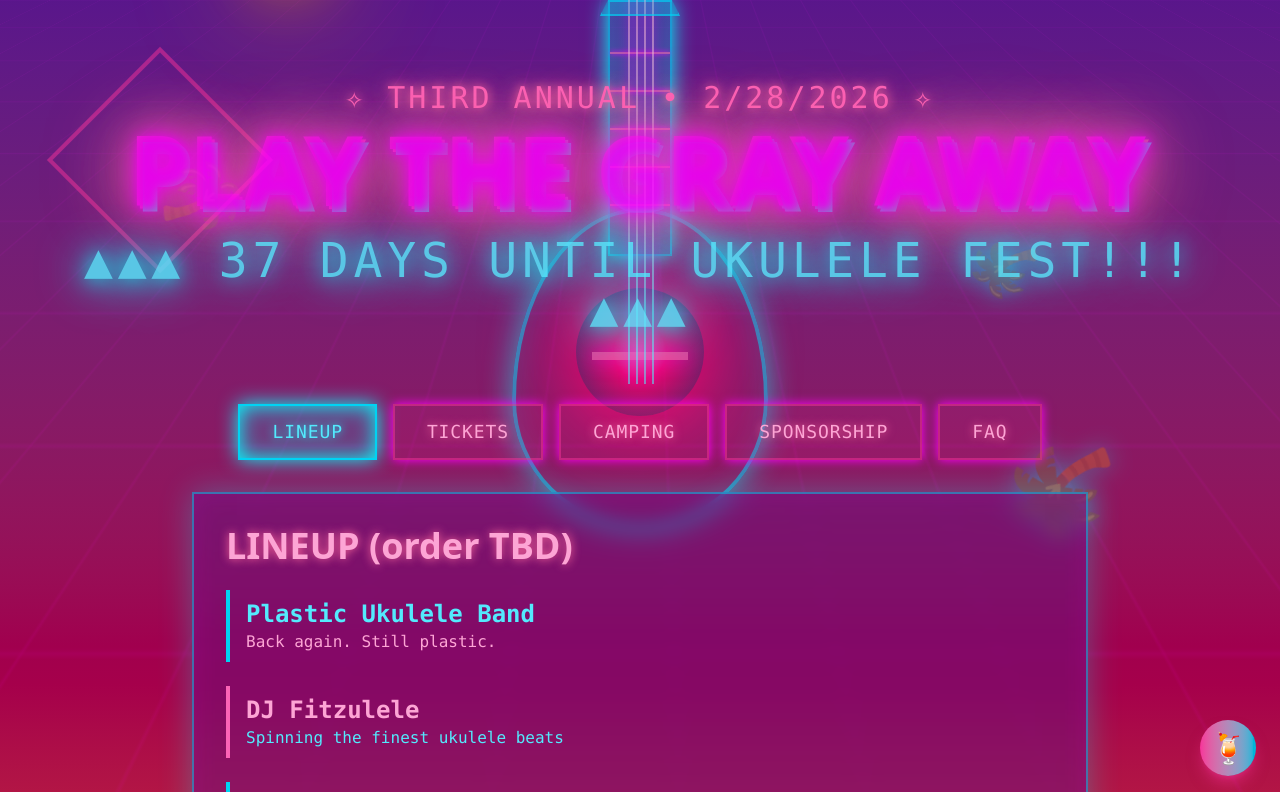
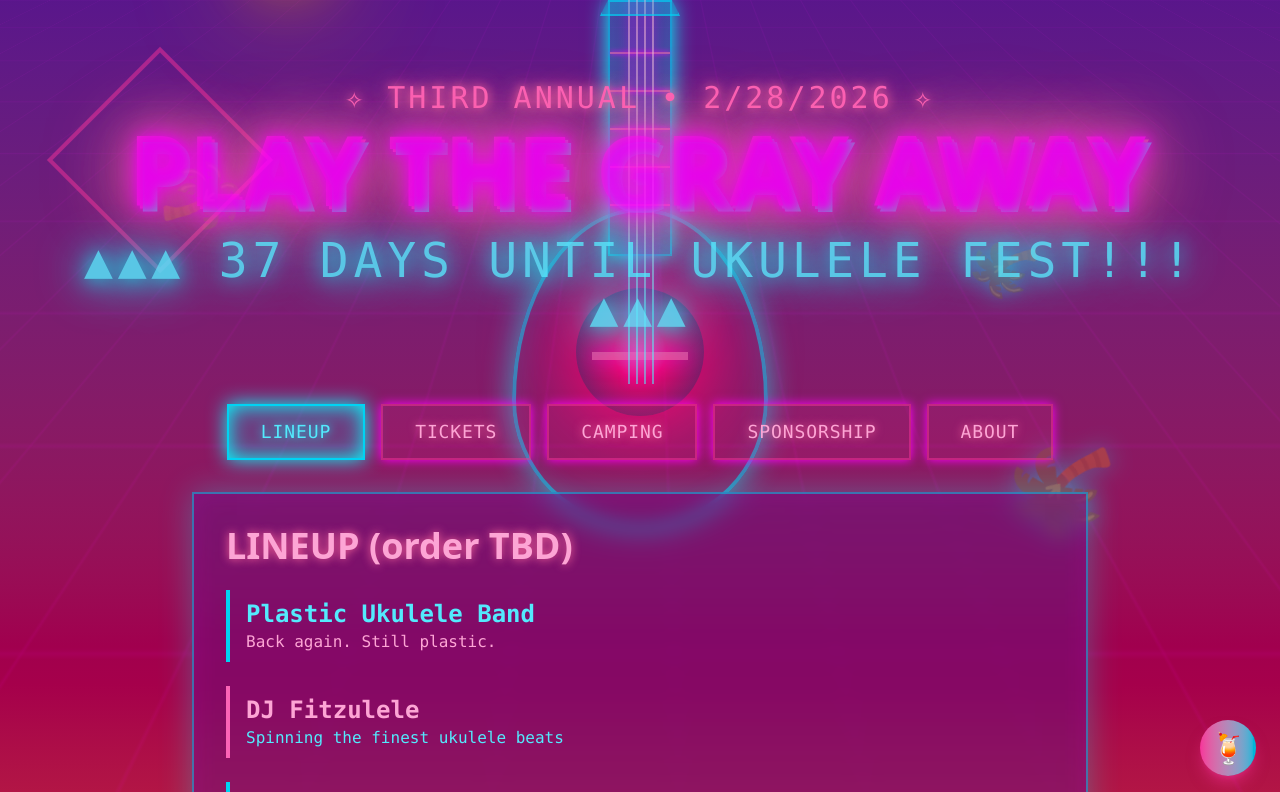
Before and after one commit to eflynch/ukulele-fest, a React (Vite) app: page / in a window 1280 px wide. Shown: the top 792 px of the page. Built offline with nearby package versions, Linux system fonts and the light colour scheme.

Commit message:
Add history

```diff
--- a/src/App.tsx
+++ b/src/App.tsx
@@ -7,7 +7,7 @@ import CocktailChat from './CocktailChat'
 import { lineupArtists } from './lineupData'
 import { faqItems } from './faqData'
 
-type Tab = 'lineup' | 'tickets' | 'camping' | 'sponsorship' | 'faq'
+type Tab = 'lineup' | 'tickets' | 'camping' | 'sponsorship' | 'about'
 
 interface FlyingElement {
   id: number
@@ -635,7 +635,7 @@ function App() {
           {/* Tabs */}
           <div className="w-full max-w-4xl mb-8 pointer-events-auto">
             <div className="flex gap-4 justify-center flex-wrap">
-              {(['lineup', 'tickets', 'camping', 'sponsorship', 'faq'] as const).map((tab) => (
+              {(['lineup', 'tickets', 'camping', 'sponsorship', 'about'] as const).map((tab) => (
                 <button
                   key={tab}
                   onClick={() => setActiveTab(tab)}
@@ -805,10 +805,10 @@ function App() {
                 </div>
               )}
 
-              {activeTab === 'faq' && (
+              {activeTab === 'about' && (
                 <div className="text-cyan-300">
                   <h2 className="text-4xl font-bold mb-6 text-pink-300" style={{ textShadow: '0 0 10px #ff6b9d' }}>
-                    FAQ
+                   FAQ
                   </h2>
                   <div className="space-y-6 font-mono">
                     {faqItems.map((item, index) => {
--- a/src/faqData.ts
+++ b/src/faqData.ts
@@ -44,4 +44,8 @@ export const faqItems: FaqItem[] = [
     question: 'Will there be an ATM on site?',
     answer: 'You must bring cash'
   },
+  {
+    question: 'Why is it called "AI" when "I" starts with a vowel? Should it not be "An I"?',
+    answer: 'You are asking the right questions.'
+  }
 ]
```
